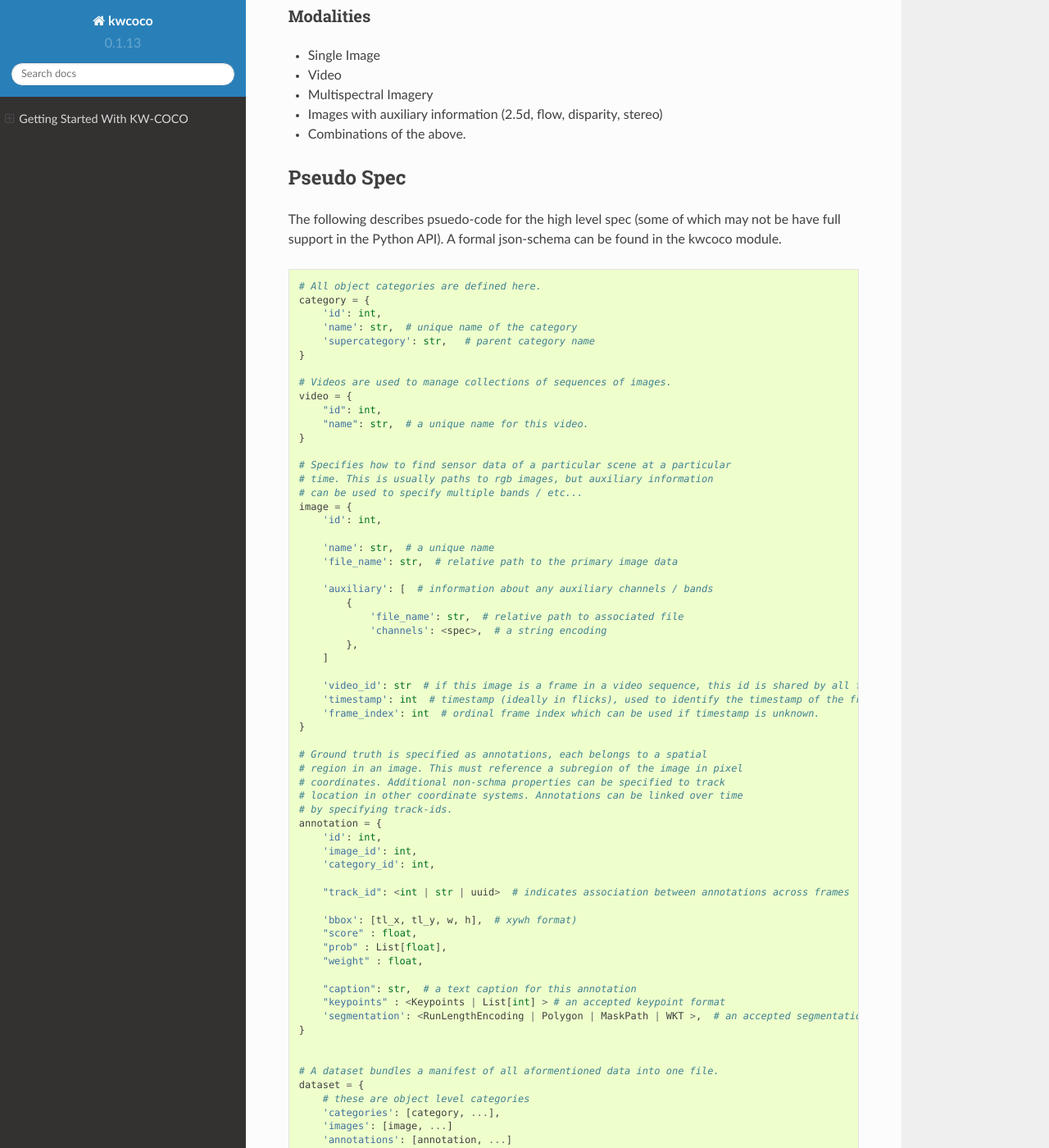
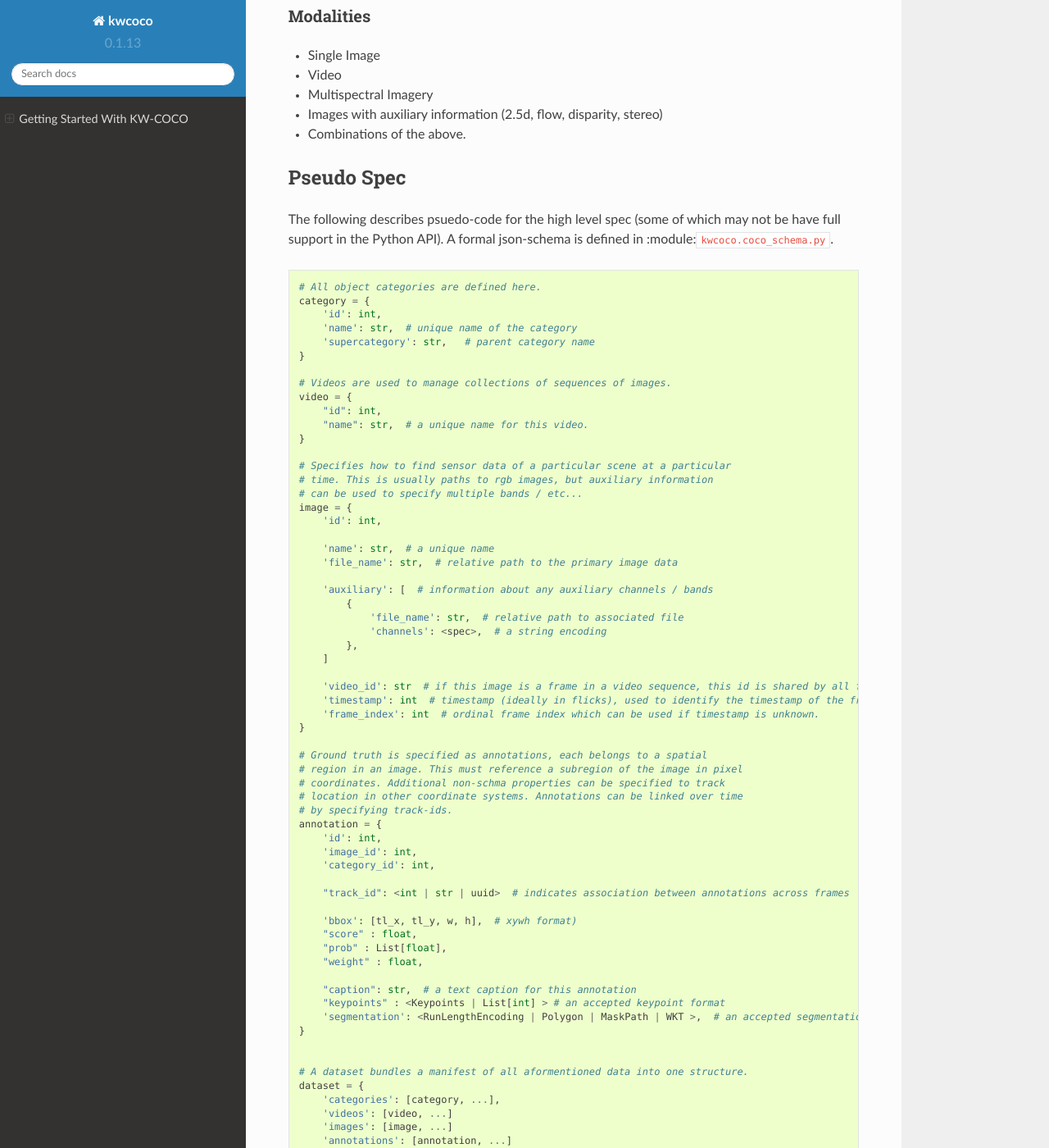
Before and after one commit to Kitware/kwcoco, a Sphinx documentation site: the page built from docs/source/getting_started.md, in a window 1280 px wide and 1400 px high, scrolled down 1334 px. Shown: the whole window at 82% size. Built offline with Sphinx 7.4.7 and the Read the Docs theme 2.0.0, drawn with Linux system fonts in a browser that asks for light colours; pages that are not in the unit, such as notebooks, are missing from menus.

Commit message:
Update doc

````diff
--- a/docs/source/getting_started.md
+++ b/docs/source/getting_started.md
@@ -76,12 +76,11 @@ KWCoco has been designed to work with these tasks in these image modalities.
 * Combinations of the above.
 
 
-
 ## Pseudo Spec
 
 The following describes psuedo-code for the high level spec (some of which may
-not be have full support in the Python API). A formal json-schema can be found
-in the kwcoco module.
+not be have full support in the Python API). A formal json-schema is defined in
+:module:`kwcoco.coco_schema.py`.
 
 ```
 # All object categories are defined here.
@@ -141,10 +140,10 @@ annotation = {
 }
 
 
-# A dataset bundles a manifest of all aformentioned data into one file.
+# A dataset bundles a manifest of all aformentioned data into one structure.
 dataset = {
-    # these are object level categories
     'categories': [category, ...],
+    'videos': [video, ...]
     'images': [image, ...]
     'annotations': [annotation, ...]
     'licenses': [],
````
Also changed, not shown: 1 other file.
